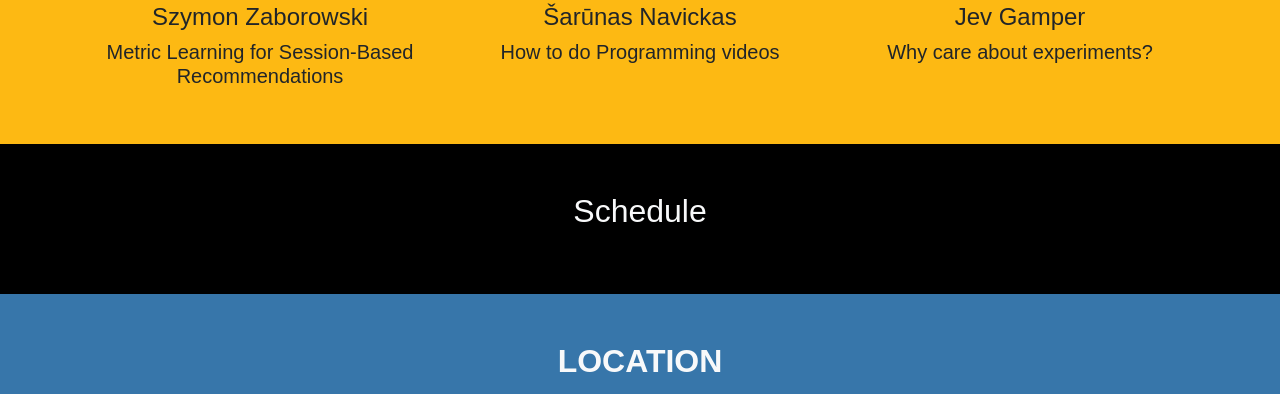
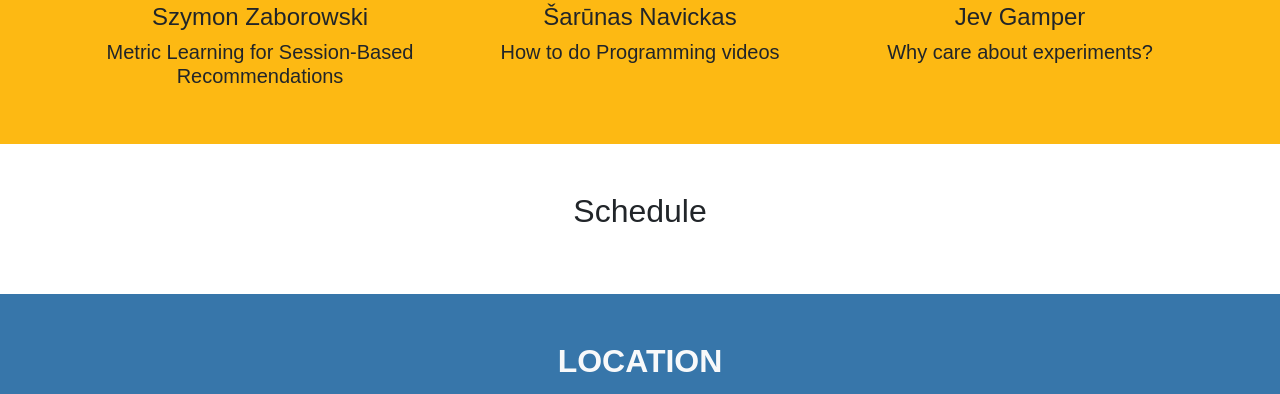
Before and after one commit to PyConLT/pyconlt.github.io, a website built with Parcel: page index.html in a window 1280 px wide. Shown: the part 3015-3409 px from the top of the page. Built offline with nearby package versions, Linux system fonts and the light colour scheme; a script that the page names is missing.

```diff
--- a/index.html
+++ b/index.html
@@ -348,7 +348,7 @@
   </div>
 
   <!-- Schedule -->
-  <div class="container-fluid pt-5 pb-5 bg-black text-light" id="schedule">
+  <div class="container-fluid pt-5 pb-5" id="schedule">
     <div class="container">
       <h2 class="text-center pb-2">Schedule</h2>
       <pretalx-schedule event-url="https://pretalx.com/pyconlt2020/" locale="en" format="list" style="--pretalx-clr-primary: #3776AA"></pretalx-schedule>
```
